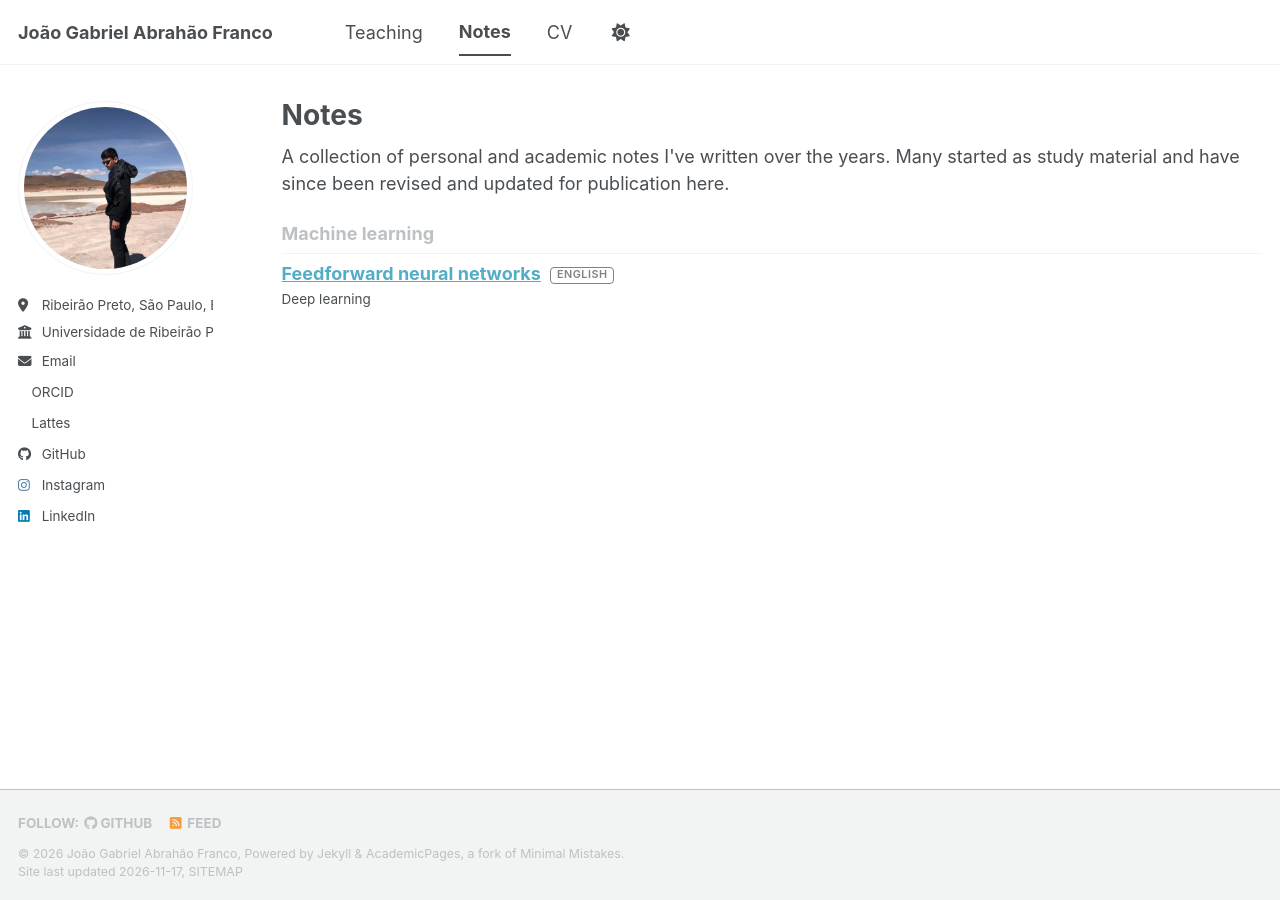
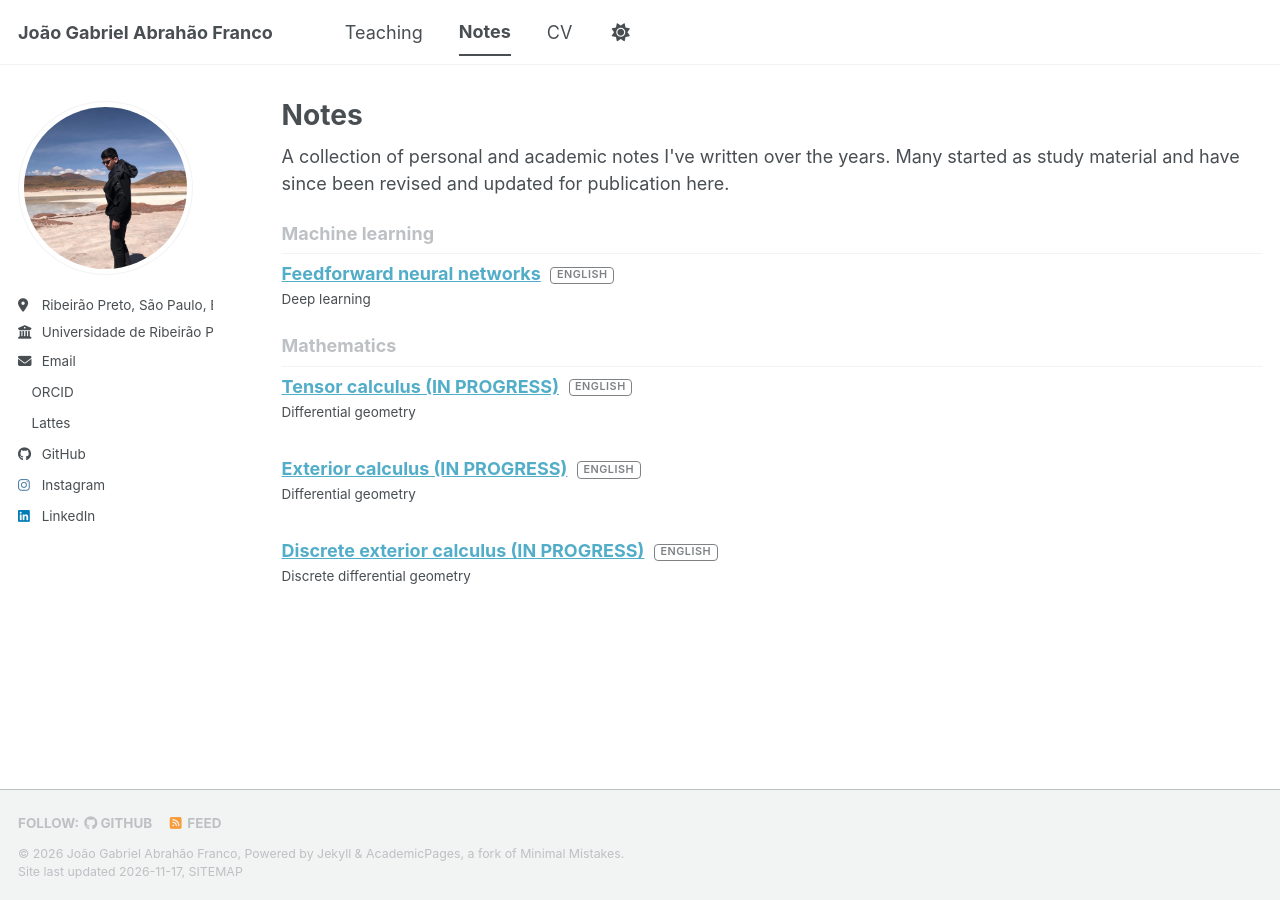
Before and after one commit to joao0gg/joao0gg.github.io, a Jekyll site: the page built from _pages/notes.html, in a window 1280 px wide. Built offline with Jekyll 4.4.1, drawn with Linux system fonts in a browser that asks for light colours; a style sheet for code colours, icons or effects is not loaded.

Commit message:
Major refactor

```diff
--- a/_pages/notes.html
+++ b/_pages/notes.html
@@ -30,21 +30,10 @@ been revised and updated for publication here.
 <div class="list__item">
   <article class="archive__item">
     <h3 class="archive__item-title no_toc">
-      <a href="https://joao0gg.github.io/notes-collection/releases/ml/dl/fnns/fnns-notes.pdf">Feedforward neural
-        networks</a>
+      <a href="/files/notes/fnns-notes.pdf">Feedforward neural networks</a>
       <span class="lang-badge" title="English">ENGLISH</span>
     </h3>
     <p class="archive__item-excerpt">Deep learning</p>
-  </article>
-</div>
-<!--
-<div class="list__item">
-  <article class="archive__item">
-    <h3 class="archive__item-title no_toc">
-      <a href="https://joao0gg.github.io/notes-collection/releases/ml/km/svm-notes.pdf">Support vector machines</a>
-      <span class="lang-badge" title="Português">PT</span>
-    </h3>
-    <p class="archive__item-excerpt">Kernel methods</p>
   </article>
 </div>
 
@@ -53,9 +42,29 @@ been revised and updated for publication here.
 <div class="list__item">
   <article class="archive__item">
     <h3 class="archive__item-title no_toc">
-      <a href="https://joao0gg.github.io/notes-collection/releases/math/analysis-notes.pdf">Real analysis</a>
-      <span class="lang-badge" title="English">EN</span>
+      <a href="/files/notes/tensor-calculus-notes.pdf">Tensor calculus (IN PROGRESS)</a>
+      <span class="lang-badge" title="English">ENGLISH</span>
     </h3>
-    <p class="archive__item-excerpt">Analysis</p>
+    <p class="archive__item-excerpt">Differential geometry</p>
   </article>
-</div> -->
+</div>
+
+<div class="list__item">
+  <article class="archive__item">
+    <h3 class="archive__item-title no_toc">
+      <a href="/files/notes/exterior-calculus-notes.pdf">Exterior calculus (IN PROGRESS)</a>
+      <span class="lang-badge" title="English">ENGLISH</span>
+    </h3>
+    <p class="archive__item-excerpt">Differential geometry</p>
+  </article>
+</div>
+
+<div class="list__item">
+  <article class="archive__item">
+    <h3 class="archive__item-title no_toc">
+      <a href="/files/notes/discrete-exterior-calculus-notes.pdf">Discrete exterior calculus (IN PROGRESS)</a>
+      <span class="lang-badge" title="English">ENGLISH</span>
+    </h3>
+    <p class="archive__item-excerpt">Discrete differential geometry</p>
+  </article>
+</div>
```
Also changed, not shown: README.md (+3 -1 lines), 4 other files.
